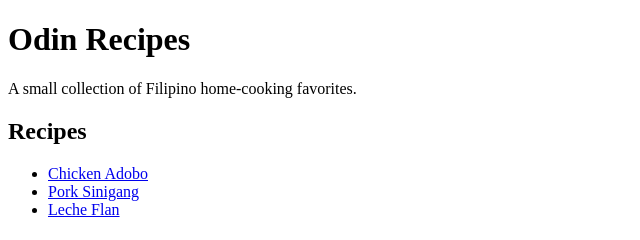
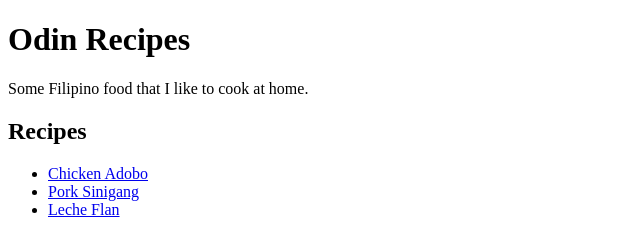
Before and after one commit to svllynx/odin-recipes, a plain HTML site: page index.html in a window 1280 px wide. Shown: the full height of the page, 0-640 px from the left. Drawn offline with Linux system fonts and the light colour scheme.

Commit message:
Update description of Filipino recipes

```diff
--- a/index.html
+++ b/index.html
@@ -7,7 +7,7 @@
   </head>
   <body>
     <h1>Odin Recipes</h1>
-    <p>A small collection of Filipino home-cooking favorites.</p>
+    <p>Some Filipino food that I like to cook at home.</p>
 
     <h2>Recipes</h2>
     <ul>
```
